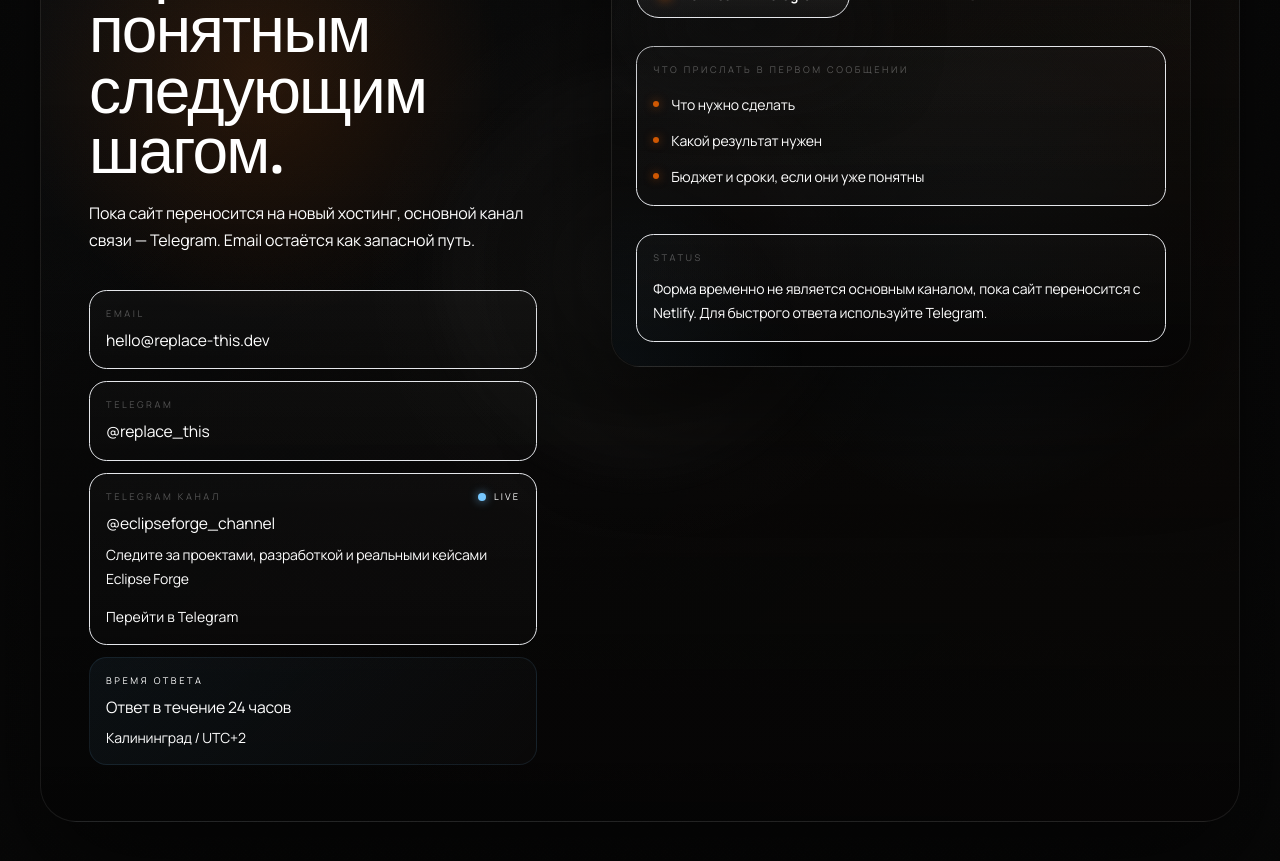
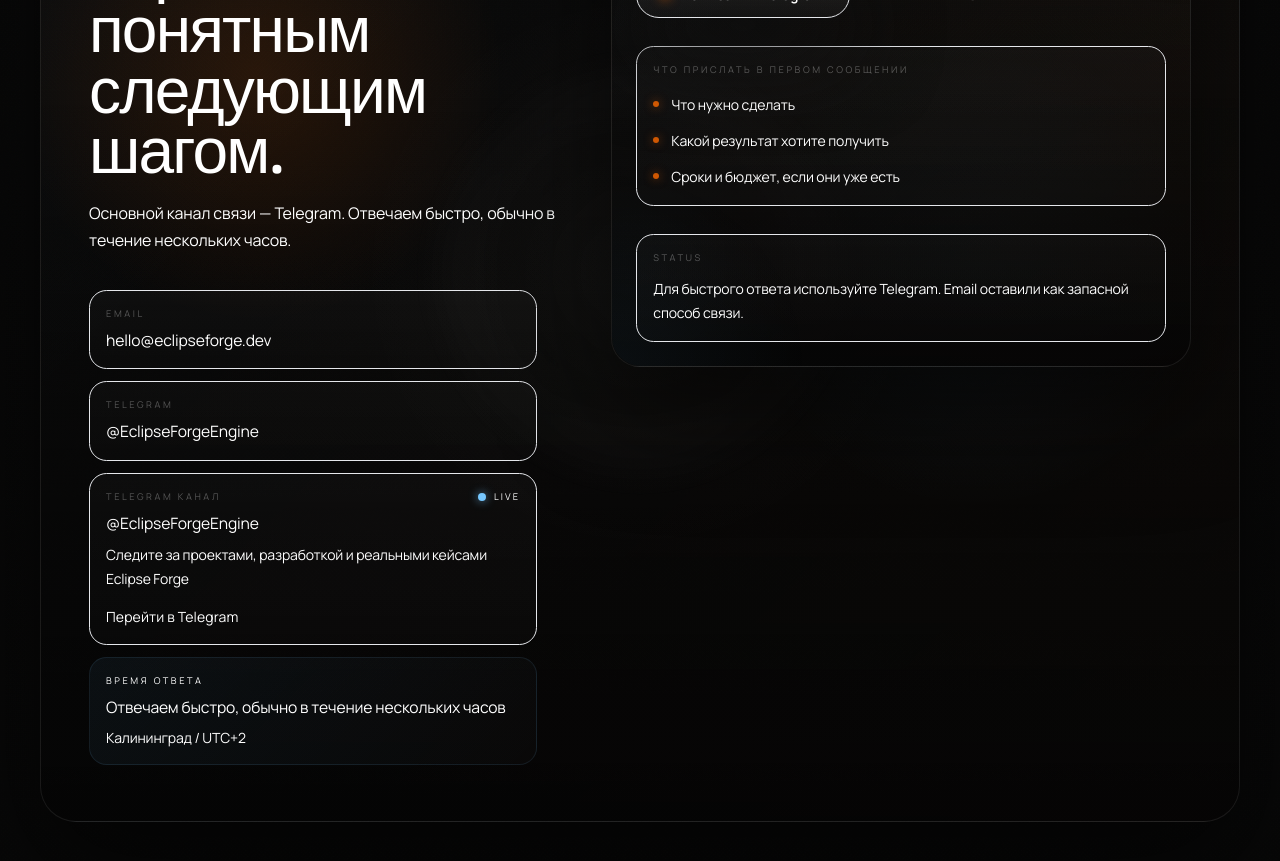
Before and after one commit to PavelHopson/Eclipse-forge-website, a React (Vite) app: page / in a window 1280 px wide. Shown: the part 6360-7221 px from the top of the page. Built offline with nearby package versions, Linux system fonts and the light colour scheme.

Commit message:
Replace placeholder contacts and finalize Telegram CTA

```diff
--- a/src/components/sections/CtaSection.tsx
+++ b/src/components/sections/CtaSection.tsx
@@ -46,8 +46,7 @@ export function CtaSection() {
               Расскажите о задаче. Мы вернёмся с понятным следующим шагом.
             </h2>
             <p className="type-body mt-4 text-[0.98rem] text-white/56 sm:mt-5 sm:text-[1rem]">
-              Пока сайт переносится на новый хостинг, основной канал связи —
-              Telegram. Email остаётся как запасной путь.
+              Основной канал связи — Telegram. Отвечаем быстро, обычно в течение нескольких часов.
             </p>
 
             <div className="mt-8 grid gap-3 sm:mt-9 sm:max-w-[28rem]">
@@ -168,7 +167,7 @@ export function CtaSection() {
                   Status
                 </p>
                 <p className="mt-3 text-sm leading-6 text-white/54">
-                  Форма временно не является основным каналом, пока сайт переносится с Netlify. Для быстрого ответа используйте Telegram.
+                  Для быстрого ответа используйте Telegram. Email оставили как запасной способ связи.
                 </p>
               </div>
             </div>
--- a/src/data/content.ts
+++ b/src/data/content.ts
@@ -80,16 +80,17 @@ export const metrics = [
 ];
 
 export const contactDetails = {
-  email: 'hello@replace-this.dev',
-  telegramHandle: '@replace_this',
-  telegramUrl: 'https://t.me/replace_this',
-  responseTime: 'Ответ в течение 24 часов',
+  email: 'hello@eclipseforge.dev',
+  telegramHandle: '@EclipseForgeEngine',
+  telegramUrl:
+    'https://t.me/EclipseForgeEngine?text=%D0%9F%D1%80%D0%B8%D0%B2%D0%B5%D1%82,%20%D1%85%D0%BE%D1%87%D1%83%20%D0%BE%D0%B1%D1%81%D1%83%D0%B4%D0%B8%D1%82%D1%8C%20%D0%BF%D1%80%D0%BE%D0%B5%D0%BA%D1%82',
+  responseTime: 'Отвечаем быстро, обычно в течение нескольких часов',
   cityTimezone: 'Калининград / UTC+2',
 } as const;
 
 export const telegramChannel = {
-  username: '@eclipseforge_channel',
-  url: 'https://t.me/eclipseforge_channel',
+  username: '@EclipseForgeEngine',
+  url: 'https://t.me/EclipseForgeEngine',
   label: 'Telegram канал',
   description: 'Следите за проектами, разработкой и реальными кейсами Eclipse Forge',
 } as const;
@@ -99,11 +100,11 @@ export const contactFlow = {
   secondaryCta: 'Написать на email',
   panelTitle: 'Свяжитесь с нами напрямую.',
   panelDescription:
-    'Пока сайт переносится с Netlify, основной канал связи — Telegram. Если удобнее, можно написать на email.',
+    'Основной канал связи — Telegram. Если удобнее, можно написать на email.',
   telegramPrompt: 'Что прислать в первом сообщении',
   telegramChecklist: [
     'Что нужно сделать',
-    'Какой результат нужен',
-    'Бюджет и сроки, если они уже понятны',
+    'Какой результат хотите получить',
+    'Сроки и бюджет, если они уже есть',
   ],
 } as const;
```
